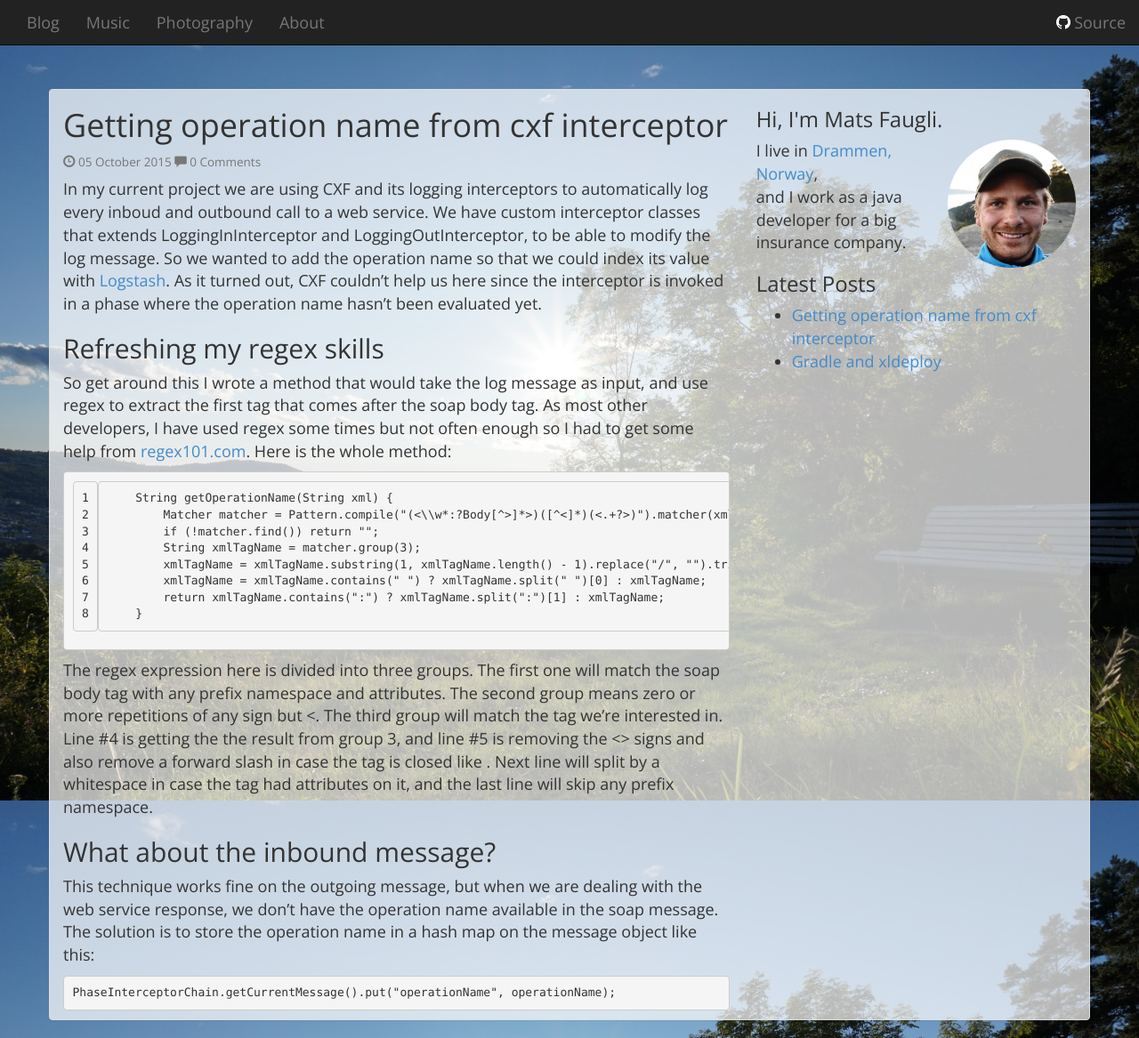
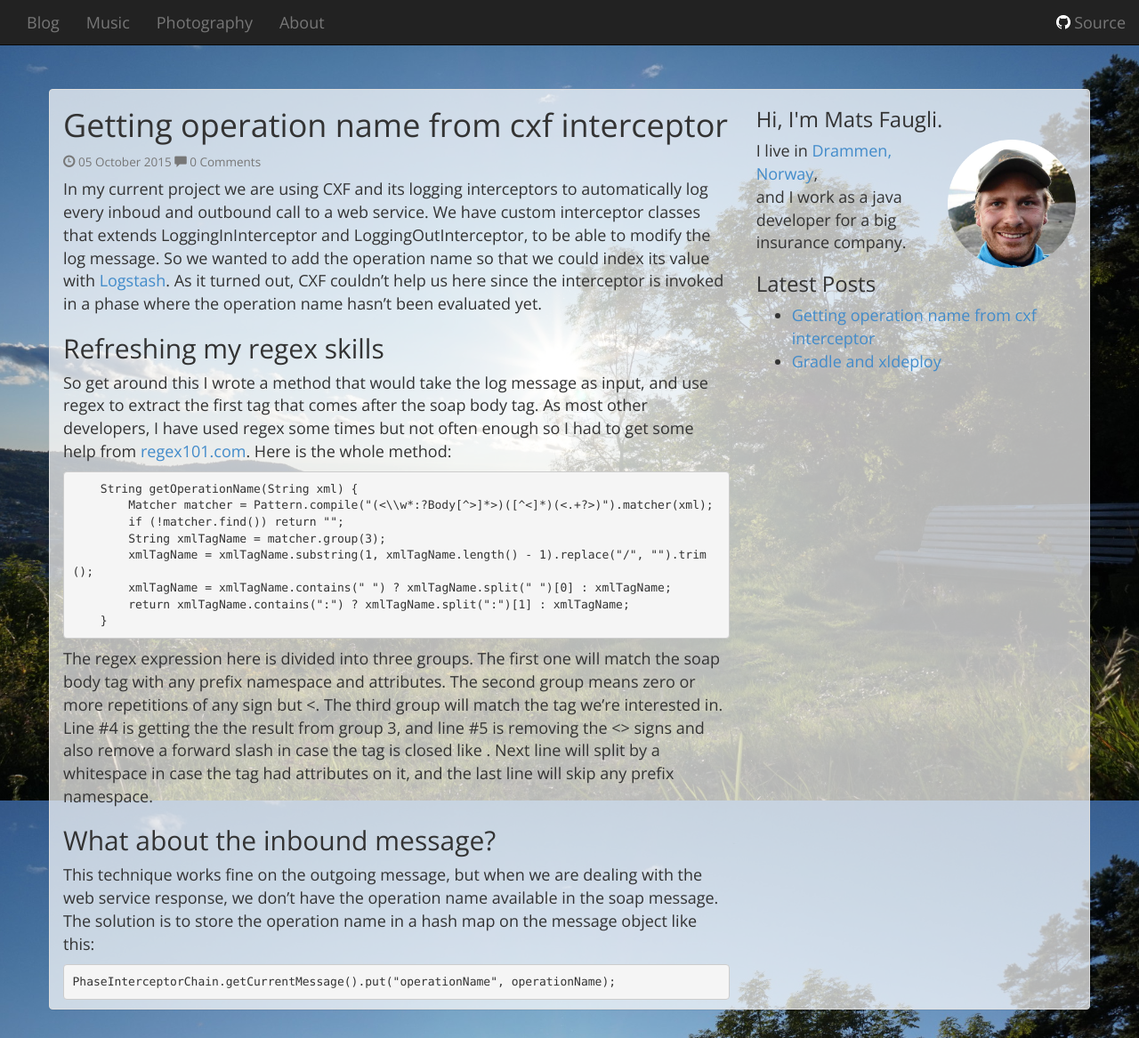
Before and after one commit to fowlie/fowlie.github.io, a Jekyll site: the page built from _posts/2015/2015-10-05-getting-operation-name-from-cxf-interceptor.md, in a window 1280 px wide and 1167 px high. Shown: the whole window at 89% size. Built offline with Jekyll 4.4.1, drawn with Linux system fonts in a browser that asks for light colours; nearby versions of some CDN libraries; comment, search, counter and statistics services are not loaded.

Commit message:
Scrap Pygments and use Rouge

````diff
--- a/Gemfile
+++ b/Gemfile
@@ -1,4 +1,3 @@
 source 'https://rubygems.org'
 
 gem 'github-pages'
-gem 'pygments.rb'
--- a/_config.yml
+++ b/_config.yml
@@ -2,7 +2,8 @@ name: "Fowlie's blog"
 description: "Just another blog"
 paginate: 5
 url: "http://localhost:4000"
-highlighter: pygments
+markdown: kramdown
+highlighter: rouge
 
 # Outputting
 paginate_path: /page:num
--- a/_posts/2015/2015-10-05-getting-operation-name-from-cxf-interceptor.md
+++ b/_posts/2015/2015-10-05-getting-operation-name-from-cxf-interceptor.md
@@ -7,7 +7,7 @@ In my current project we are using CXF and its logging interceptors to automatic
 
 ## Refreshing my regex skills
 So get around this I wrote a method that would take the log message as input, and use regex to extract the first tag that comes after the soap body tag. As most other developers, I have used regex some times but not often enough so I had to get some help from [regex101.com](https://regex101.com/). Here is the whole method:
-{% highlight java linenos %}
+```java
     String getOperationName(String xml) {
         Matcher matcher = Pattern.compile("(<\\w*:?Body[^>]*>)([^<]*)(<.+?>)").matcher(xml);
         if (!matcher.find()) return "";
@@ -16,7 +16,7 @@ So get around this I wrote a method that would take the log message as input, an
         xmlTagName = xmlTagName.contains(" ") ? xmlTagName.split(" ")[0] : xmlTagName;
         return xmlTagName.contains(":") ? xmlTagName.split(":")[1] : xmlTagName;
     }
-{% endhighlight %}
+```
 
 The regex expression here is divided into three groups. The first one will match the soap body tag with any prefix namespace and attributes. The second group means zero or more repetitions of any sign but <. The third group will match the tag we're interested in. Line #4 is getting the the result from group 3, and line #5 is removing the <> signs and also remove a forward slash in case the tag is closed like <someTag/>. Next line will split by a whitespace in case the tag had attributes on it, and the last line will skip any prefix namespace.
 
````
